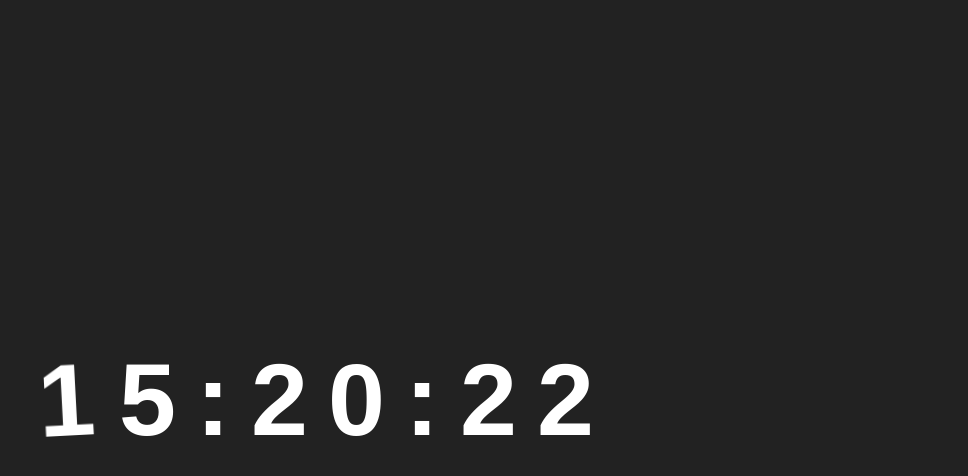
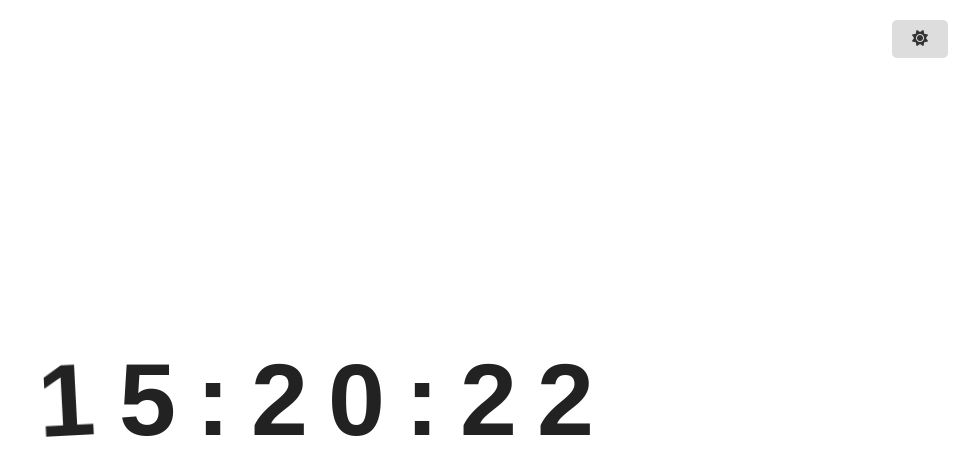
Before and after one commit to baaaaaaaaad/baaaaaaaaad.github.io, a plain HTML site: page index.html in a window 1280 px wide. Shown: the whole page, without its empty margins (312-1280 px from the left). Drawn offline with Linux system fonts and the light colour scheme.

Commit message:
添加亮暗切换

```diff
--- a/index.html
+++ b/index.html
@@ -4,23 +4,60 @@
   <meta charset="UTF-8">
   <meta name="viewport" content="width=device-width, initial-scale=1.0">
   <title>Hone Hone Clock (纯CSS动画)</title>
+<link rel="stylesheet" href="https://cdnjs.cloudflare.com/ajax/libs/font-awesome/6.4.0/css/all.min.css">
   <style>
+    :root {
+      --bg-color: #fff;
+      --text-color: #222;
+    }
+
+    body.dark-mode {
+      --bg-color: #222;
+      --text-color: #fff;
+    }
+
     body {
       margin: 0;
       min-height: 100vh;
       display: flex;
       justify-content: center;
       align-items: center;
-      background: #222;
+      background: var(--bg-color);
       font-family: 'Arial', sans-serif;
+      transition: background-color 0.3s ease;
     }
 
     .clock {
       font-size: 8vw; /* 响应式字体大小 */
       font-weight: bold;
-      color: #fff;
+      color: var(--text-color);
       letter-spacing: 0.2em;
     }
+
+    .theme-toggle {
+      position: fixed;
+      top: 20px;
+      right: 20px;
+      padding: 10px 20px;
+      border: none;
+      border-radius: 5px;
+      background-color: #444;
+      color: white;
+      cursor: pointer;
+      font-size: 16px;
+      transition: background-color 0.3s ease;
+    }
+
+    body:not(.dark-mode) .theme-toggle {
+      background-color: #ddd;
+      color: #333;
+    }
+
+    .light-icon, .dark-icon {
+      font-size: 16px;
+    }
+    body.dark-mode .light-icon { display: none; }
+    body:not(.dark-mode) .dark-icon { display: none; }
 
     /* 单个字符样式 */
     .char {
@@ -49,6 +86,7 @@
 </head>
 <body>
   <div class="clock" id="clock"></div>
+  <button id="theme-toggle" class="theme-toggle"><i class="fas fa-sun light-icon"></i><i class="fas fa-moon dark-icon"></i></button>
 
   <script>
     // 实时更新时间并拆分字符
@@ -70,6 +108,32 @@
     // 初始化并每秒更新一次
     updateClock();
     setInterval(updateClock, 1000);
+
+    // 主题切换功能
+    function setupThemeToggle() {
+      const toggleButton = document.getElementById('theme-toggle');
+      const body = document.body;
+
+      // 检查本地存储中的主题偏好
+      if (localStorage.getItem('theme') === 'dark' ||
+          (!localStorage.getItem('theme') && window.matchMedia('(prefers-color-scheme: dark)').matches)) {
+        body.classList.add('dark-mode');
+      }
+
+      toggleButton.addEventListener('click', () => {
+        body.classList.toggle('dark-mode');
+
+        // 保存主题偏好到本地存储
+        if (body.classList.contains('dark-mode')) {
+          localStorage.setItem('theme', 'dark');
+        } else {
+          localStorage.setItem('theme', 'light');
+        }
+      });
+    }
+
+    // 初始化主题切换
+    setupThemeToggle();
   </script>
 </body>
 </html>
```
